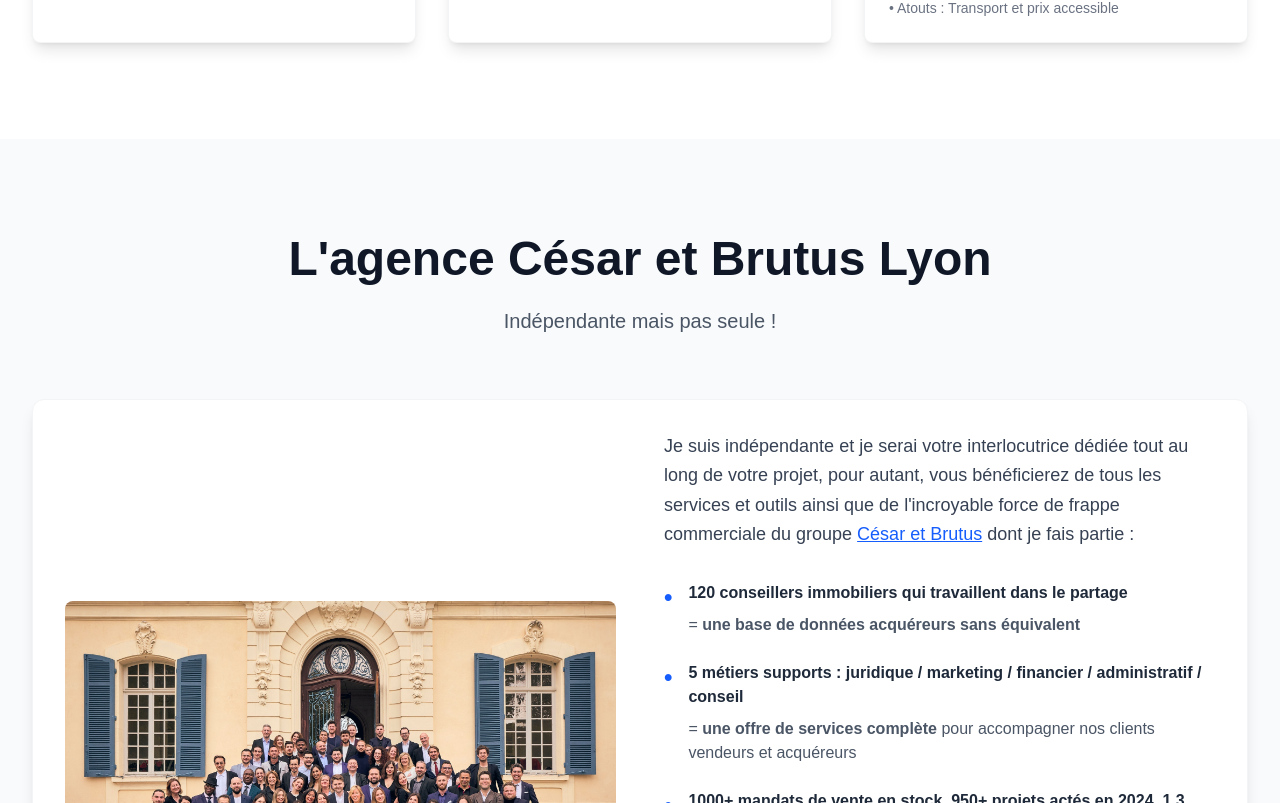
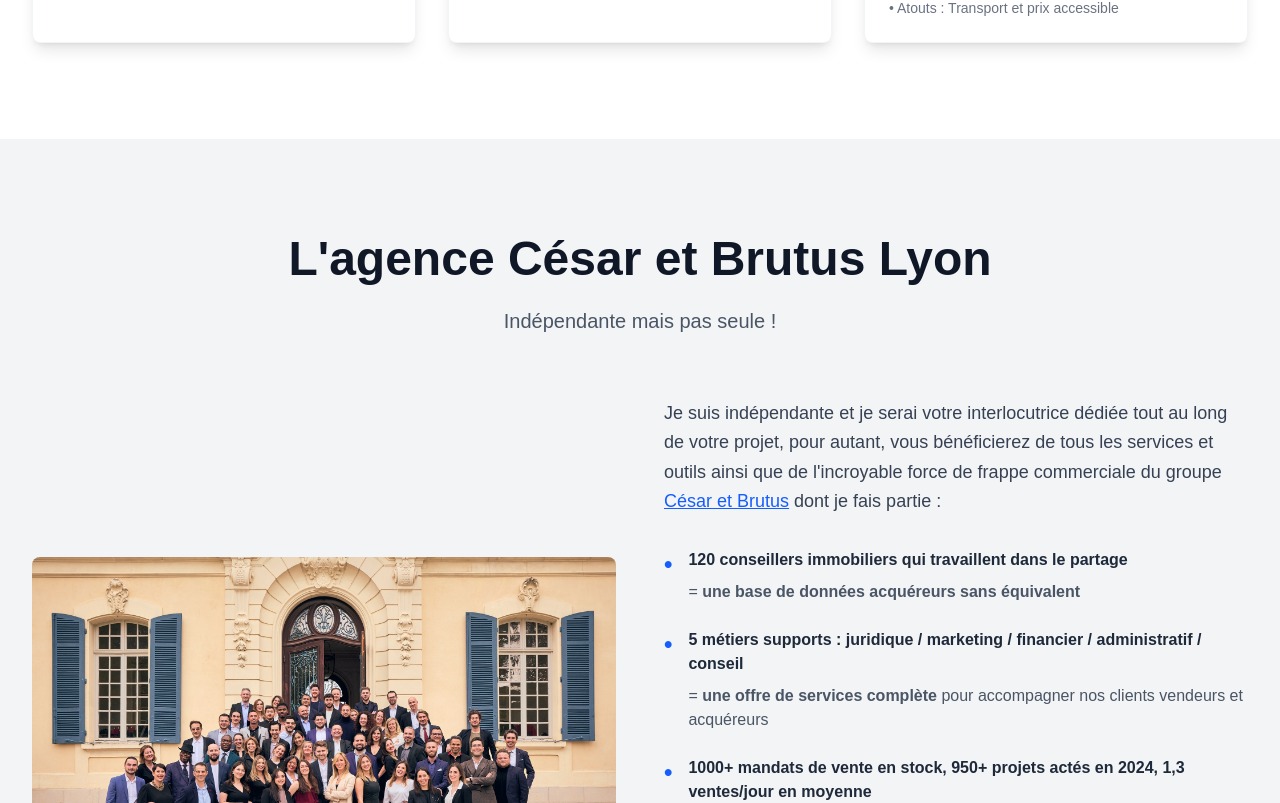
Before and after one commit to jtassin/gab_immo, a Next.js app: page / in a window 1280 px wide. Shown: the part 3217-4020 px from the top of the page. Built offline with nearby package versions, Linux system fonts and the light colour scheme.

Commit message:
feat: grey as bandeau

```diff
--- a/src/app/page.tsx
+++ b/src/app/page.tsx
@@ -489,7 +489,7 @@
       </section>
 
       {/* Section L'agence César et Brutus */}
-      <section id="agence" className="py-24 bg-gray-50">
+      <section id="agence" className="py-24 bg-gray-100">
         <div className="max-w-7xl mx-auto px-4 sm:px-6 lg:px-8">
           <div className="text-center mb-16">
             <h2 className="text-4xl md:text-5xl font-bold text-gray-900 mb-6">
@@ -500,7 +500,6 @@
             </p>
           </div>
 
-          <div className="bg-white rounded-xl shadow-lg p-8 border border-gray-100">
           <div className="grid lg:grid-cols-2 gap-12 items-center">
             {/* Image de l'équipe */}
             <div className="order-2 lg:order-1">
@@ -576,7 +575,6 @@
                 <p className="text-gray-800 font-semibold text-lg">
                   N&apos;hésitez pas à me contacter pour en savoir plus !
                 </p>
-                </div>
               </div>
             </div>
           </div>
```
Lines whose indentation alone changed are shown as unchanged.
